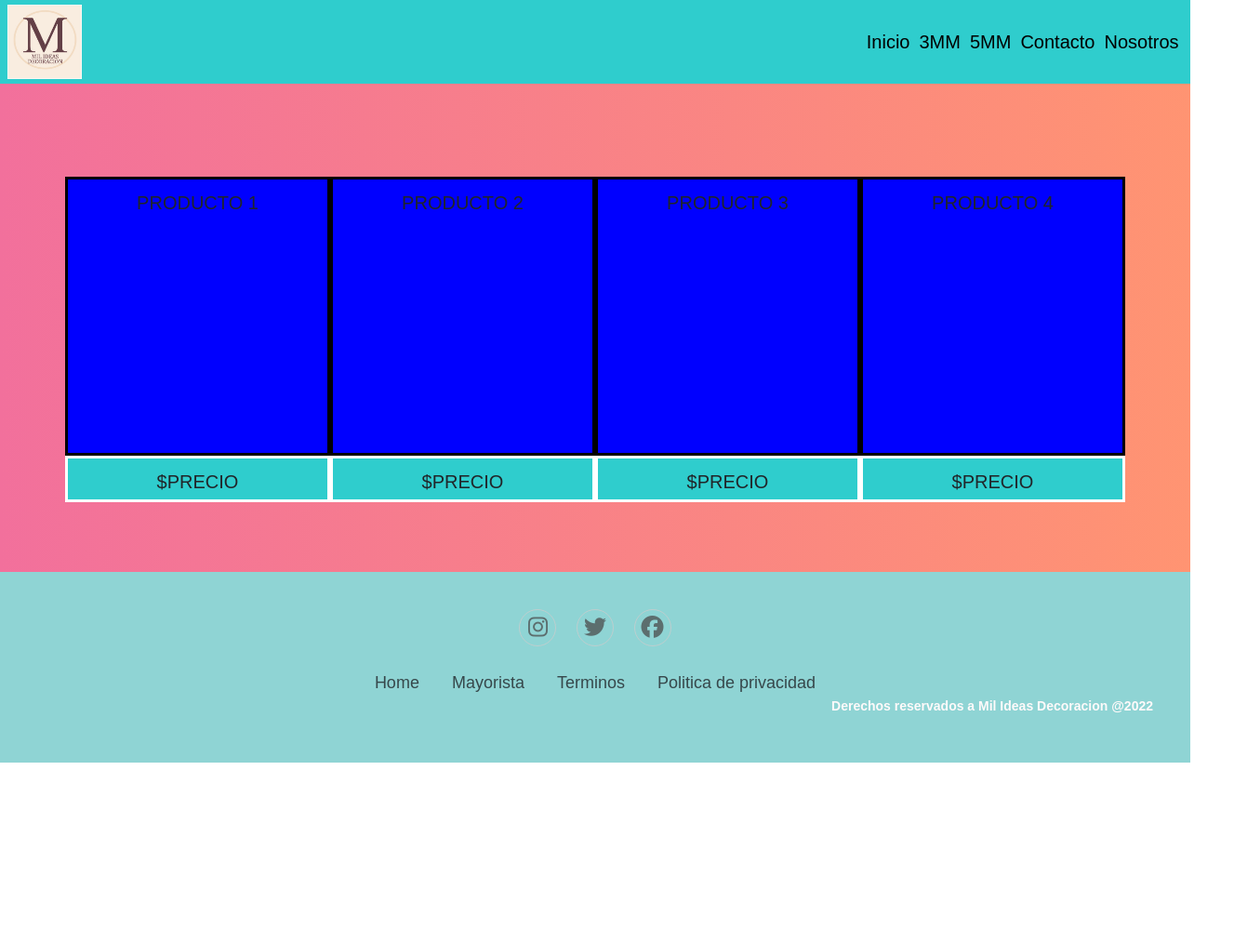
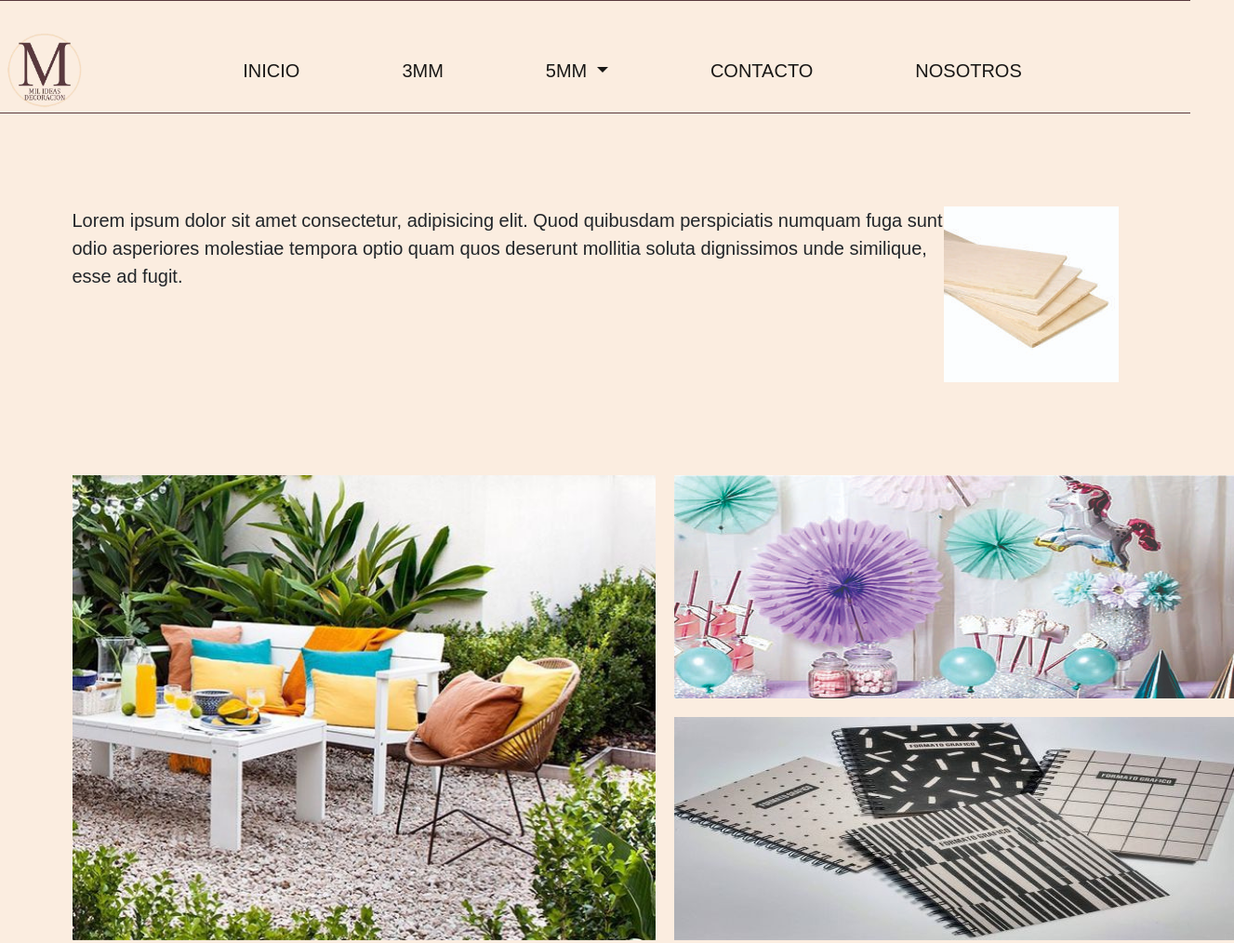
Before and after one commit to FacuAlvarez00/MilIdeasDecoraci-n, a plain HTML site: page milIdeas/5mm.html in a window 1280 px wide. Shown: the top 1014 px of the page at 93% size, 1327 px wide, since content can reach past the window. Before the commit the page ends 820 px from the top, so only its background shows below. Drawn offline with nearby package versions, Linux system fonts and the light colour scheme.

Commit message:
cambios en general

```diff
--- a/css/estilos.css
+++ b/css/estilos.css
@@ -13,6 +13,12 @@ html{
 }
 
 
+body{
+    background-size: cover;
+    background-color: rgb(251, 237, 224);
+    font-family: 'Finlandica', sans-serif;
+    font-size: 20px;
+}
 
 .font-destacados{
     font-family: 'Finlandica', sans-serif;
@@ -23,26 +29,17 @@ html{
 
 
 
-body{
-    background-size: cover;
-    background-image: linear-gradient(to right, rgb(242, 112, 156), rgb(255, 148, 114));
-    font-family: 'Finlandica', sans-serif;
-    font-size: 20px;
-}
+
+
 
 /* navbar */
 
 nav{
-    background-color: #2fcdcd;
+    background-color:rgb(251, 237, 224);
+    border-bottom: 1px solid #59393E;
+    border-top: 1px solid #59393E;
 }
 
-.navbar-light .navbar-nav .nav-link.active, .navbar-light .navbar-nav .show>.nav-link{
-    color: black;
-}
-
-.navbar-collapse{
-    flex-grow: inherit;
-}
 
 .iconoBarra{
     width: 80px;
@@ -51,12 +48,6 @@ nav{
 /* index */
 
 
-.carousel-inner {
-    position: relative;
-    width: 100%;
-    overflow: hidden;
-    padding: 100px;
-}
 .decorandoIndex{
     font-weight: bold;
     color: black;
@@ -71,7 +62,6 @@ h4{
     font-weight: bold;
     color: black;
     text-align: center;
-
 }
 
 /* 5MM */
@@ -91,17 +81,15 @@ h4{
     text-align: center;
 }
 
+.nav-item{
+    margin: 0 50px;
+    color: #59393E;
+}
 
+.justify-content-center{
+    position: relative;
 
-
-
-
-
-
-
-
-
-
+}
 
 
 /* Pagina Contacto */
@@ -345,7 +333,7 @@ fieldset .letras input{
     position: relative;
     top: 170px;
     border: none;
-    background:#350642;
+    background:rgb(241, 214, 189);
     color: #dcc2e4;
     width: 200px;
     height: 30px;
@@ -355,35 +343,72 @@ fieldset .letras input{
     transition: .5s;
 }
 .agregar_carrito:hover{
-    background: pink;
+
+    background: rgb(87, 57, 61);
     color: #fff;
 }
+
+
+/* 5MM */
+
+.mm5_top{
+    margin: 100px 0;
+    display: flex;
+}
+
+
+
+.mm5_image{
+    height: 600px;
+}
+
+.grid_5mm{
+    display: grid;
+    grid-template-areas:"img1 img2"
+                        "img1 img3";
+    gap: 20px;
+    margin: 100px 0;
+    }
+
+
+.img1{
+    grid-area: img1;
+    height: 500px;
+}
+.img2{
+    grid-area: img2;
+}
+.img3{
+    grid-area: img3;
+}
+
+
+
 
 /* footer */
 
 .footer{
-    padding: 40px 0;
-    background-color: #8fd4d4;
+    border-top: 0.5px solid #b0ada8;
     margin-top: 75px;
+    color: black;
 }
 
 .footer .social{
     text-align: center;
     padding-bottom: 25px;
-    color: #4b4c4d;
+    color: black;
+    padding: 40px;
 
 }
 
 .footer .social a{
     font-size: 24px;
     color: inherit;
-    border: 1px solid #ccc;
     width: 40px;
     height: 40px;
     line-height: 38px;
     display: inline-block;
     text-align: center;
-    border-radius: 50%;
     margin: 0 8px;
     opacity: 0.75;
 }
@@ -419,12 +444,19 @@ fieldset .letras input{
 }
 
 .footer .copyright{
-    margin-top: 0px;
-    padding-right: 40px;
-    text-align: end;
-    font-size: 14px;
-    font-weight: bold;
-    color: snow;
+    margin-top: 20px;
+    background-color: #b0ada8;
+    color: #fff;
+    display: flex;
+    align-items: center;
+    justify-content: center;
+    height: 40px;
+}
+
+.copyright_texto{
+    font-size: 12px;
+    position: relative;
+    top: 5px;
 }
 
 
--- a/milIdeas/5mm.html
+++ b/milIdeas/5mm.html
@@ -11,7 +11,7 @@
 
         <script src="https://cdn.jsdelivr.net/npm/bootstrap@5.0.2/dist/js/bootstrap.bundle.min.js" integrity="sha384-MrcW6ZMFYlzcLA8Nl+NtUVF0sA7MsXsP1UyJoMp4YLEuNSfAP+JcXn/tWtIaxVXM" crossorigin="anonymous"></script>
 
-        <link rel="shortcut icon" href="./assets/icon/1.jpg" type="image/x-icon">
+        <link rel="shortcut icon" href="./assets/icon/1.png" type="image/x-icon">
 
         <link rel="stylesheet" href="https://cdnjs.cloudflare.com/ajax/libs/animate.css/4.1.1/animate.min.css"/>
 
@@ -25,13 +25,13 @@
 <body>
 
     <nav class="navbar navbar-expand-lg navbar-light">
-        <div class="container-fluid">
-            <img class="iconoBarra" src="../assets/icon/1.jpg">
+        <div class="container-fluid mt-5">
+            <img class="iconoBarra" src="../assets/icon/1.png">
         <button class="navbar-toggler" type="button" data-bs-toggle="collapse" data-bs-target="#navbarSupportedContent" aria-controls="navbarSupportedContent" aria-expanded="false" aria-label="Toggle navigation">
             <span class="navbar-toggler-icon"></span>
         </button>
-        <div class="collapse navbar-collapse" id="navbarSupportedContent">
-            <ul class="navbar-nav me-auto mb-2 mb-lg-0">
+        <div class="collapse navbar-collapse justify-content-center" id="navbarSupportedContent">
+            <ul class="navbar-nav text-uppercase">
             <li class="nav-item">
                 <a class="nav-link active" aria-current="page" href="../index.html">Inicio</a>
             </li>
@@ -39,11 +39,17 @@
             <li class="nav-item">
                 <a class="nav-link active" aria-current="page" href="../milIdeas/3mm.html">3MM</a>
             </li>
-
-            <li class="nav-item">
-                <a class="nav-link active" aria-current="page" href="../milIdeas/5mm.html">5MM</a>
+            <li class="nav-item dropdown ">
+                <a class="nav-link dropdown-toggle active" href="#" role="button" data-bs-toggle="dropdown" aria-expanded="false">
+                5MM
+                </a>
+            <ul class="dropdown-menu">
+                <li><a class="dropdown-item" href="#">HOGAR, MUEBLES Y JARDIN</a></li>
+                <li><a class="dropdown-item" href="#">SOUVENIRS, COTILLON Y FIESTAS</a></li>
+                <li><hr class="dropdown-divider"></li>
+                <li><a class="dropdown-item" href="#">ARTE, LIBRERIA Y MERCERIA</a></li>
+                </ul>
             </li>
-
             <li class="nav-item">
                 <a class="nav-link active" aria-current="page" href="../milIdeas/contacto.html">Contacto</a>
             </li>
@@ -56,39 +62,59 @@
         </div>
     </nav>
 
-<main>
-
-    <div class="container px-4">
-        <div class="row gx-5">
-            <div class="col first_row">
-        <div class="p-3">PRODUCTO 1</div>
-          </div>
-          <div class="col first_row">
-            <div class="p-3">PRODUCTO 2</div>
-          </div>
-          <div class="col first_row">
-            <div class="p-3">PRODUCTO 3</div>
-          </div>
-          <div class="col first_row">
-            <div class="p-3">PRODUCTO 4</div>
-          </div>
+<!-- <main class="container mt-5">
+    <div class="row">
+        <div class="col-12 col-lg-6 ">
+            <p>Lorem ipsum dolor, sit amet consectetur adipisicing elit. Iste dicta doloribus atque ipsam modi vero distinctio. In assumenda reiciendis ex? Voluptas alias quo molestiae fuga temporibus magni ab sequi exercitationem.</p>
         </div>
 
-        <div class="row gx-5">
-            <div class="col second_row">
-              <div class="p-3">$PRECIO</div>
+        <div class="col-12 col-lg-6 ">
+            <img src="../assets/5mm/4.jpg">
+        </div>
+    </div>
+
+
+    <div class="row">
+        <div class="col-12 col-lg-6 ">
+            <img src="../assets/5mm/2.jpg">
+            <p>HOGAR, MUEBLES Y JARDIN</p>
+        </div>
+
+        <div class="col-12 col-lg-6 ">
+            <div class="row">
+                <div class="col ">
+                    <img src="../assets/5mm/1.jpg">
+                    <p>SOUVENIRS, COTILLON Y FIESTAS</p>
+                </div>
             </div>
-            <div class="col second_row">
-              <div class="p-3">$PRECIO</div>
-            </div>
-            <div class="col second_row">
-              <div class="p-3">$PRECIO</div>
-            </div>
-            <div class="col second_row">
-              <div class="p-3">$PRECIO</div>
-            </div>
+            <div class="row">
+                <div class="col col-12 ">
+                    <img src="../assets/5mm/3.jpg">
+                    <p>ARTE, LIBRERIA Y MERCERIA</p>
+                </div>
+        </div>
+        </div> -->
 
+<main class="container">
+    <div class="mm5_top">
+        <p>Lorem ipsum dolor sit amet consectetur, adipisicing elit. Quod quibusdam perspiciatis numquam fuga sunt odio asperiores molestiae tempora optio quam quos deserunt mollitia soluta dignissimos unde similique, esse ad fugit.</p>
+        <img src="../assets/5mm/4.jpg">
     </div>
+    <p></p>
+
+    <section class="grid_5mm">
+        <img class="img1" src="../assets/5mm/2.jpg">
+
+        <img class="img2" src="../assets/5mm/1.jpg">
+        <img class="img3" src="../assets/5mm/3.jpg">
+
+
+    </section>
+
+
+
+        <p>
+        Lorem ipsum dolor sit, amet consectetur adipisicing elit. Animi, hic debitis. Iusto cupiditate corrupti, praesentium provident rem, consectetur debitis dicta minus pariatur id, et vero harum veritatis. Provident sed quod suscipit quaerat voluptatum, voluptas beatae vel iusto molestiae ab! Aliquam eos tenetur iusto, sit minus pariatur saepe architecto eaque, provident maiores voluptates velit totam enim modi consectetur nisi facere vel dolorem veritatis amet? Tempore ducimus adipisci, dolor consequatur soluta blanditiis, omnis quia recusandae rem officia ipsa impedit dolorem earum autem nulla? Quis, aperiam repudiandae odit numquam aut animi soluta itaque ipsa molestiae aliquam? Velit perspiciatis facere totam distinctio eius ipsum.</p>
 </main>
 
 <section class="footer">
@@ -113,10 +139,11 @@
         <a href="#">Politica de privacidad</a>
         </li>
     </ul>
-    <p class="copyright">
-        Derechos reservados a Mil Ideas Decoracion @2022
-    </p>
+    <div class="copyright">
+    <p class="copyright_texto">@ 2022 Mil Ideas Decoracion. Todos los derechos reservados.</p>
+    </div>
 </section>
 
+<script src="https://cdn.jsdelivr.net/npm/bootstrap@5.0.2/dist/js/bootstrap.bundle.min.js" integrity="sha384-MrcW6ZMFYlzcLA8Nl+NtUVF0sA7MsXsP1UyJoMp4YLEuNSfAP+JcXn/tWtIaxVXM" crossorigin="anonymous"></script>
 </body>
 </html>
```
Also changed, not shown: index.html (+19 -41 lines), milIdeas/3mm.html (+9 -8 lines), milIdeas/contacto.html (+19 -12 lines), milIdeas/nosotros.html (+20 -12 lines), assets/5mm/1.jpg (added), assets/5mm/2.jpg (added), assets/5mm/3.jpg (added), assets/5mm/4.jpg (added), assets/icon/1.jpg (deleted), assets/icon/1.png (added), 1 other file.
